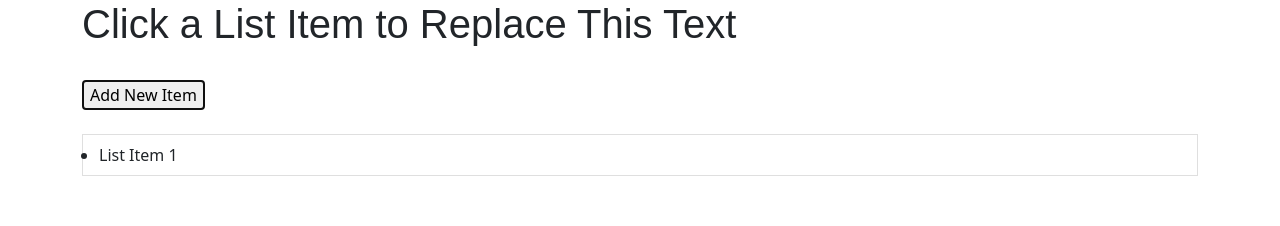
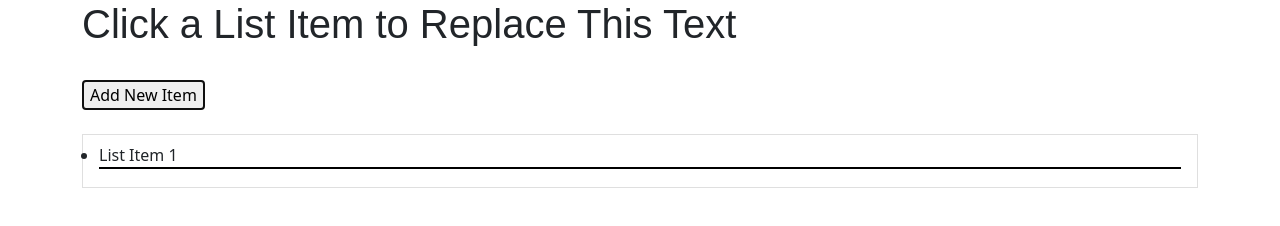
Before and after one commit to joeschlick/js-tutorial, a plain HTML site: page index.html in a window 1280 px wide. Both pictures are taken after a click on the button "Add New Item". Drawn offline with nearby package versions, Linux system fonts and the light colour scheme.

Commit message:
added CSS

```diff
--- a/script.js
+++ b/script.js
@@ -9,6 +9,10 @@ function activateItem(e) {
   console.log("click");
   if (e.target.nodeName == "LI") {
     headLine.innerHTML = e.target.innerHTML;
+    for (let i = 0; i < e.target.parentNode.children.length; i++) {
+        e.target.parentNode.children[i].classList.remove("active");
+    }
+    e.target.classList.add("active");
   }
 }
 
@@ -17,5 +21,5 @@ ourButton.addEventListener("click", addItem);
 function addItem() {
   ourList.innerHTML += "<li>List Item " + itemValue + "</li>";
   itemValue ++;
-  ourList.classList.add("list-group-item")
+  ourList.classList.add("list-group-item", "listStyle")
 }
--- a/style.css
+++ b/style.css
@@ -1,6 +1,11 @@
 h1 {
     font-family: Arial, Helvetica, sans-serif;
 }
-li {
+.active {
+    background-color: bisque;
+}
 
+li{
+    margin-bottom: 10px;
+    border-bottom: 2px solid black
 }
```
